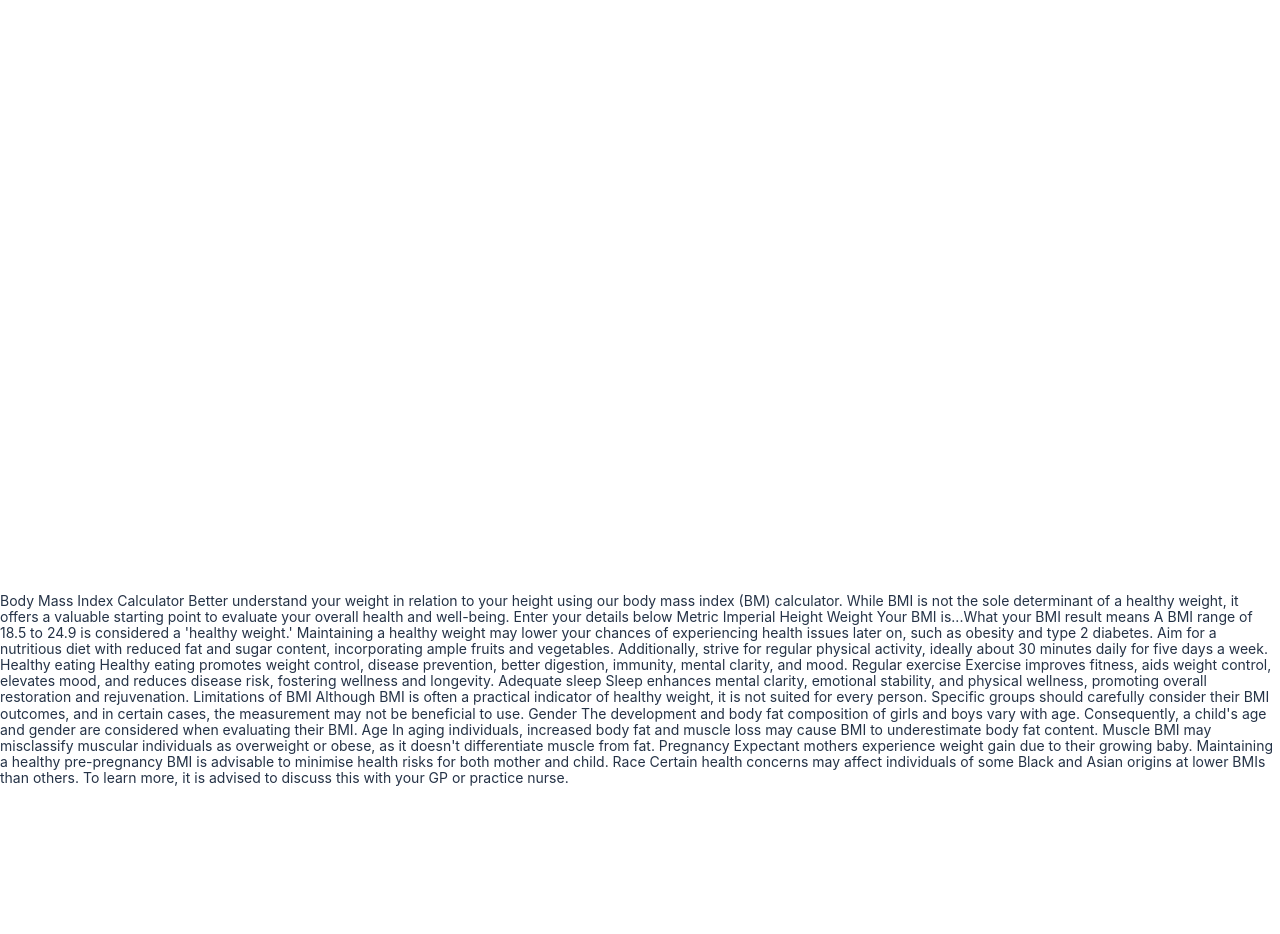
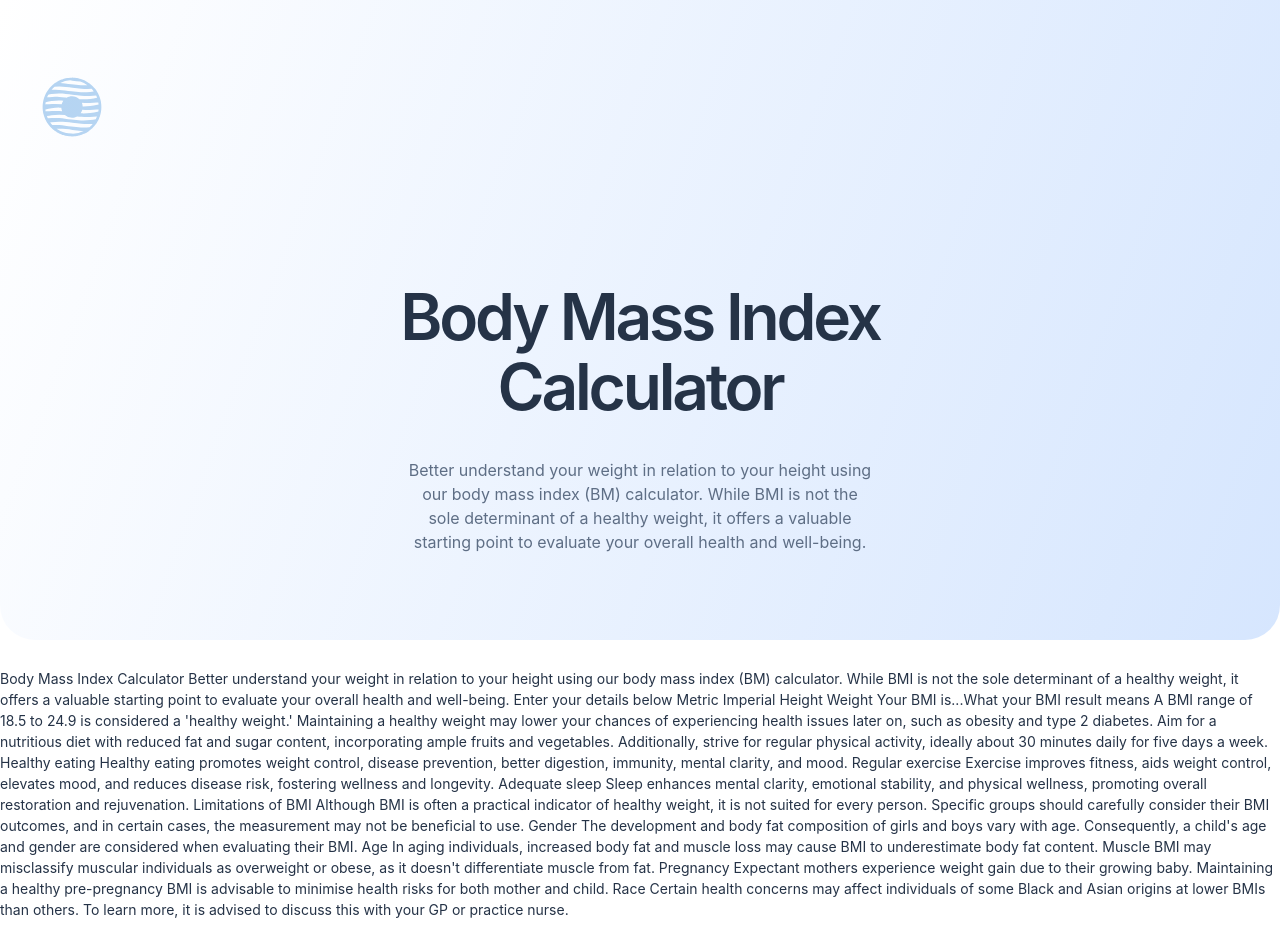
Before and after one commit to pchupchu/bmi-calculator, a React app: page / in a window 1280 px wide. Before the commit the page ends 800 px from the top, so only its background shows below. Built offline with nearby package versions, Linux system fonts and the light colour scheme.

Commit message:
Add Header and Hero

```diff
--- a/src/components/App/App.css
+++ b/src/components/App/App.css
@@ -1,14 +1,16 @@
 .app {
     margin: 0 auto;
     min-height: 100vh;
-    font-size: 14px;
+    font-size: var(--body-s);
     font-weight: 400;
+    line-height: var(--body-line-height);
     color: var(--gunmetal);
     background-color: var(--white);
     display: flex;
     flex-direction: column;
     justify-content: center;
     align-items: center;
+    position: relative;
     -moz-osx-font-smoothing: grayscale;
     -webkit-font-smoothing: antialiased;
   }
--- a/src/components/App/App.js
+++ b/src/components/App/App.js
@@ -1,9 +1,11 @@
+import Header from "../Header/Header";
 import Main from "../Main/Main";
 import "./App.css";
 
 function App() {
   return (
     <div className="app">
+      <Header />
       <Main />
       <p>
         Body Mass Index Calculator Better understand your weight in relation to
--- /dev/null
+++ b/src/components/Background/Background.css
@@ -0,0 +1,9 @@
+.background {
+  position: absolute;
+  top: 0;
+  left: 0;
+  width: 100%;
+  border-radius: 0px 0px 35px 35px;
+  height: 640px;
+  background-image: var(--gradient);
+}
--- /dev/null
+++ b/src/components/Background/Background.js
@@ -0,0 +1,7 @@
+import "./Background.css";
+
+function Background() {
+  return <div className="background"></div>;
+}
+
+export default Background;
--- /dev/null
+++ b/src/components/Header/Header.css
@@ -0,0 +1,34 @@
+.header {
+  width: 100%;
+  display: flex;
+  align-items: center;
+  justify-content: center;
+  padding: 32px 24px 24px;
+  box-sizing: border-box;
+  flex-grow: 0;
+}
+
+@media screen and (min-width: 768px) {
+  .header {
+    padding-bottom: 40px;
+  }
+}
+
+@media screen and (min-width: 920px) {
+  .header {
+    padding: 75px 40px 43px;
+    justify-content: start;
+  }
+}
+
+.header__logo {
+  width: 40px;
+  height: 40px;
+}
+
+@media screen and (min-width: 920px) {
+  .header__logo {
+    width: 64px;
+    height: 64px;
+  }
+}
--- /dev/null
+++ b/src/components/Header/Header.js
@@ -0,0 +1,12 @@
+import "./Header.css";
+import logo from "../../images/logo.svg";
+
+function Header() {
+  return (
+    <header className="header">
+      <img className="header__logo" src={logo} alt="logo" />
+    </header>
+  );
+}
+
+export default Header;
--- /dev/null
+++ b/src/components/Hero/Hero.css
@@ -0,0 +1,60 @@
+.hero {
+  margin: 0 auto;
+  padding: 0px 24px 48px;
+  display: flex;
+  flex-direction: column;
+  justify-content: center;
+  align-items: center;
+  gap: 24px;
+}
+
+@media screen and (min-width: 768px) {
+  .hero {
+    padding: 0 40px 40px;
+  }
+}
+
+@media screen and (min-width: 920px) {
+  .hero {
+    padding: 100px 40px;
+    gap: 35px;
+  }
+}
+
+.hero__title {
+  text-align: center;
+  font-size: var(--heading-l);
+  font-weight: 600;
+  line-height: var(--heading-line-height);
+  letter-spacing: -0.5px;
+  margin: 0;
+  z-index: 1;
+}
+
+@media screen and (min-width: 768px) {
+  .hero__title {
+    letter-spacing: -2.4px;
+  }
+}
+
+@media screen and (min-width: 920px) {
+  .hero__title {
+    font-size: var(--heading-xl);
+    letter-spacing: -3.2px;
+    max-width: 564px;
+  }
+}
+
+.hero__text {
+  text-align: center;
+  color: var(--grey);
+  font-size: var(--body-m);
+  margin: 0;
+  z-index: 1;
+}
+
+@media screen and (min-width: 920px) {
+  .hero__text {
+    max-width: 465px;
+  }
+}
--- /dev/null
+++ b/src/components/Hero/Hero.js
@@ -0,0 +1,17 @@
+import "./Hero.css";
+
+function Hero() {
+  return (
+    <div className="hero">
+      <h1 className="hero__title">Body Mass Index Calculator</h1>
+      <p className="hero__text">
+        Better understand your weight in relation to your height using our body
+        mass index (BM) calculator. While BMI is not the sole determinant of a
+        healthy weight, it offers a valuable starting point to evaluate your
+        overall health and well-being.
+      </p>
+    </div>
+  );
+}
+
+export default Hero;
--- /dev/null
+++ b/src/components/Landing/Landing.css
@@ -0,0 +1,4 @@
+.landing {
+  display: flex;
+  flex-direction: column;
+}
--- /dev/null
+++ b/src/components/Landing/Landing.js
@@ -0,0 +1,14 @@
+import "./Landing.css";
+import Background from "../Background/Background";
+import Hero from "../Hero/Hero";
+
+function Landing() {
+  return (
+    <div className="landing">
+      <Background />
+      <Hero />
+    </div>
+  );
+}
+
+export default Landing;
--- a/src/components/Main/Main.js
+++ b/src/components/Main/Main.js
@@ -1,7 +1,12 @@
 import "./Main.css";
+import Landing from "../Landing/Landing";
 
 function Main() {
-  return <main className="main"></main>;
+  return (
+    <main className="main">
+      <Landing />
+    </main>
+  );
 }
 
 export default Main;
--- a/src/index.css
+++ b/src/index.css
@@ -16,12 +16,14 @@ body {
   --grey: #5e6e85;
   --light-grey: #d8e2e7;
 
-  --heading-XL: 64px;
-  --heading-L: 48px;
-  --heading-M: 24px;
-  --heading-S: 20px;
-  --body-M: 16px;
-  --body-S: 14px;
+  --gradient: linear-gradient(290deg, #d6e6fe 0%, rgba(214, 252, 254, 0.00) 100%);
+
+  --heading-xl: 64px;
+  --heading-l: 48px;
+  --heading-m: 24px;
+  --heading-s: 20px;
+  --body-m: 16px;
+  --body-s: 14px;
 
   --heading-line-height: 1.1;
   --body-line-height: 1.5;
```
Also changed, not shown: src/components/Calculator/Calculator.css (added), src/components/Calculator/Calculator.js (added).
